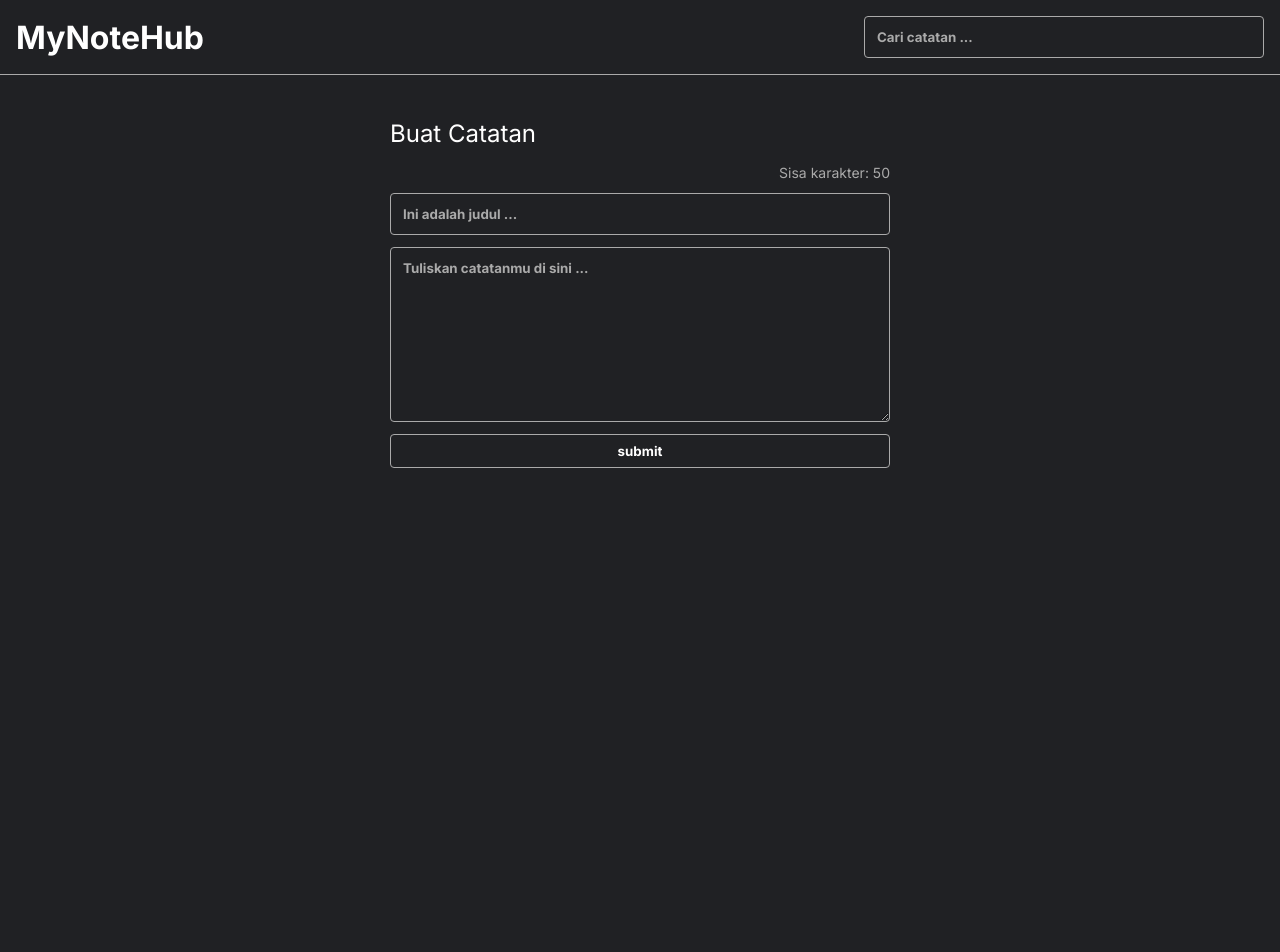
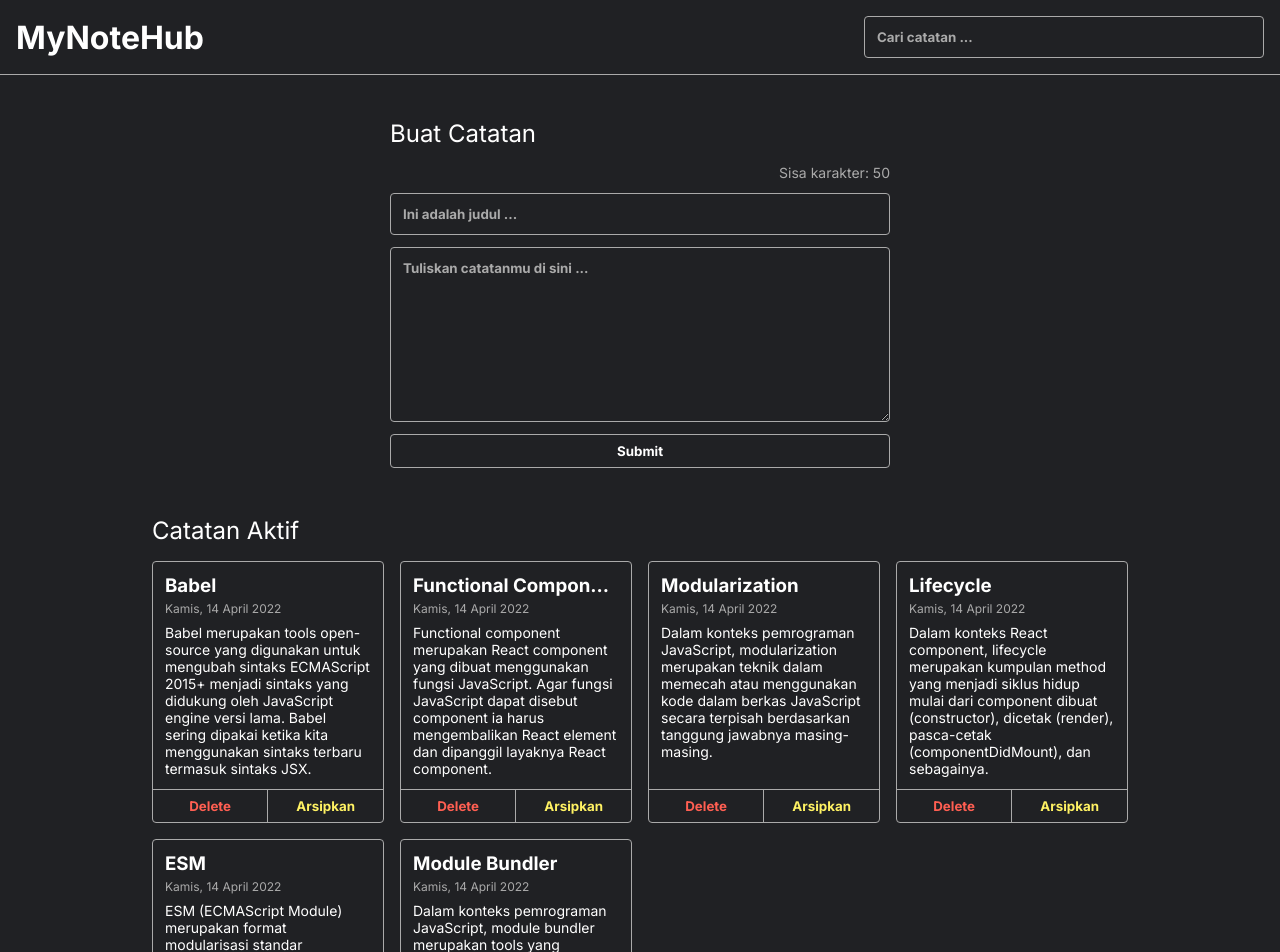
Before and after one commit to rejabagja/my-note-hub, a React (Vite) app: page / in a window 1280 px wide. Shown: the top 952 px of the page. Before the commit the page ends 800 px from the top, so only its background shows below. Built offline with nearby package versions, Linux system fonts and the light colour scheme.

Commit message:
feat: add note-item UI, archive and delete feature

```diff
--- a/src/components/NoteApp.jsx
+++ b/src/components/NoteApp.jsx
@@ -15,6 +15,8 @@ class NoteApp extends React.Component {
     this.onAddNoteEventHandler = this.onAddNoteEventHandler.bind(this);
     this.onSearchKeywordChangeEventHandler =
       this.onSearchKeywordChangeEventHandler.bind(this);
+    this.onArchiveNoteEventHandler = this.onArchiveNoteEventHandler.bind(this);
+    this.onDeleteNoteEventHandler = this.onDeleteNoteEventHandler.bind(this);
   }
 
   onAddNoteEventHandler(newNote) {
@@ -29,6 +31,31 @@ class NoteApp extends React.Component {
     this.setState({ searchKeyword: event.target.value });
   }
 
+  onArchiveNoteEventHandler(id) {
+    this.setState(prevState => {
+      const index = prevState.notes.findIndex(note => note.id === id);
+      // console.log(index);
+      if (index !== -1) {
+        const prevNotes = [...prevState.notes];
+        prevNotes[index].archived = !prevNotes[index].archived;
+        return {
+          notes: [...prevNotes]
+        }
+      }
+    });
+  }
+
+  onDeleteNoteEventHandler(id) {
+    const [noteTarget] = this.state.notes.filter(note => note.id === id);
+    const confirmation = confirm(`Apakah anda yakin ingin menghapus note: ${noteTarget.title}?`);
+    if (confirmation) {
+      this.setState(prevState => {
+        const newNotes = prevState.notes.filter(note => note.id !== id);
+        return { notes: newNotes };
+      });
+    }
+  }
+
   render() {
     return (
       <>
@@ -36,7 +63,13 @@ class NoteApp extends React.Component {
           searchKeyword={this.state.searchKeyword}
           onSearchKeywordHandler={this.onSearchKeywordChangeEventHandler}
         />
-        <NoteAppBody onAddNote={this.onAddNoteEventHandler} />
+        <NoteAppBody
+          notes={this.state.notes.filter(note => !note.archived)}
+          archivedNotes={this.state.notes.filter(note => note.archived)}
+          onAddNote={this.onAddNoteEventHandler}
+          onArchiveNote={this.onArchiveNoteEventHandler}
+          onDeleteNote={this.onDeleteNoteEventHandler}
+        />
       </>
     );
   }
--- a/src/components/NoteAppBody.jsx
+++ b/src/components/NoteAppBody.jsx
@@ -1,10 +1,13 @@
 import React from "react";
 import NoteInput from "./NoteInput";
+import NotePanel from "./NotePanel";
 
 function NoteAppBody({ notes, archivedNotes, onAddNote, onArchiveNote, onDeleteNote }) {
   return (
     <main className="note-app__body">
       <NoteInput addNote={onAddNote} />
+      <NotePanel notes={notes} onArchive={onArchiveNote} onDelete={onDeleteNote}>Catatan Aktif</NotePanel>
+      <NotePanel notes={archivedNotes} onArchive={onArchiveNote} onDelete={onDeleteNote}>Arsip</NotePanel>
     </main>
   );
 }
--- a/src/components/NoteInput.jsx
+++ b/src/components/NoteInput.jsx
@@ -45,7 +45,7 @@ class NoteInput extends React.Component {
           <p className="note-input__title__char-limit">Sisa karakter: {this.maxTitleLength - this.state.title.length}</p>
           <input type="text" className="note-input__title" placeholder="Ini adalah judul ..." value={this.state.title} onChange={this.onTitleChangeEventHandler} required />
           <textarea className="note-input__body" placeholder="Tuliskan catatanmu di sini ..." required value={this.state.body} onChange={this.onBodyChangeEventHandler}></textarea>
-          <button type="submit">submit</button>
+          <button type="submit">Submit</button>
         </form>
       </div>
     );
--- a/src/components/NoteItem.jsx
+++ b/src/components/NoteItem.jsx
@@ -0,0 +1,32 @@
+import React from "react";
+import { showFormattedDate } from "../utils";
+
+function NoteItem({ noteItem, onArchive, onDelete }) {
+  return (
+    <div className="note-item">
+      <div className="note-item__content">
+        <h3 className="note-item__title">{noteItem.title}</h3>
+        <p className="note-item__date">
+          {showFormattedDate(noteItem.createdAt)}
+        </p>
+        <p className="note-item__body">{noteItem.body}</p>
+      </div>
+      <div className="note-item__action">
+        <button
+          className="note-item__delete-button"
+          onClick={() => onDelete(noteItem.id)}
+        >
+          Delete
+        </button>
+        <button
+          className="note-item__archive-button"
+          onClick={() => onArchive(noteItem.id)}
+        >
+          {noteItem.archived ? "Pindahkan" : "Arsipkan"}
+        </button>
+      </div>
+    </div>
+  );
+}
+
+export default NoteItem;
--- /dev/null
+++ b/src/components/NotePanel.jsx
@@ -0,0 +1,21 @@
+import React from "react";
+import NoteItem from "./NoteItem";
+
+function NotePanel({ notes, children, onArchive, onDelete }) {
+  return (
+    <>
+      <h2>{children}</h2>
+      {notes.length > 0 ? (
+        <div className="notes-list">
+          {
+            notes.map(note => (<NoteItem key={note.id} noteItem={note} onArchive={onArchive} onDelete={onDelete} />))
+          }
+        </div>
+      ) : (
+        <p className="notes-list__empty-message">Tidak ada catatan</p>
+      )}
+    </>
+  );
+}
+
+export default NotePanel;
--- a/src/index.jsx
+++ b/src/index.jsx
@@ -7,7 +7,7 @@ import './styles/style.css';
 
 const root = createRoot(document.getElementById('root'));
 root.render(
-  <React.StrictMode>
+  // <React.StrictMode>
     <NoteApp />
-  </React.StrictMode>
+  // </React.StrictMode>
 );
```
Also changed, not shown: src/components/NoteContainer.jsx (deleted), src/components/NoteList.jsx (deleted).
